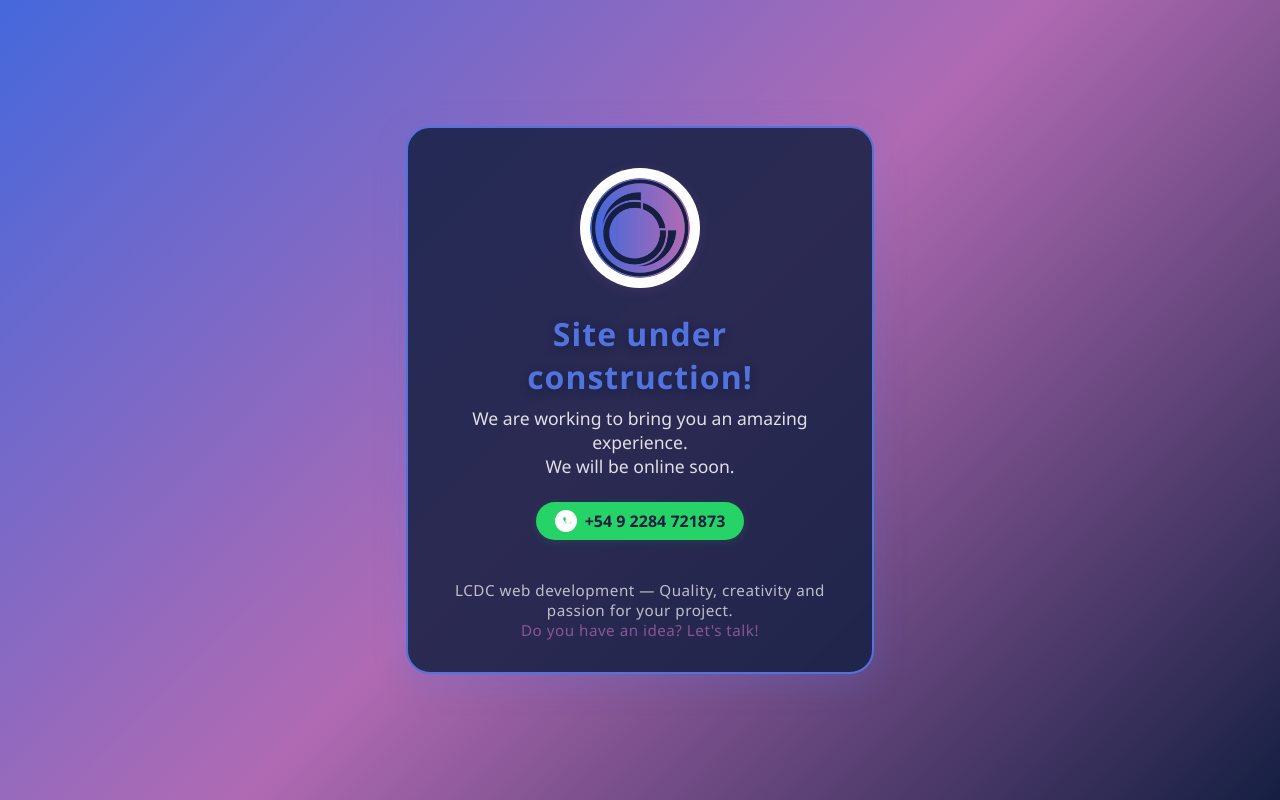
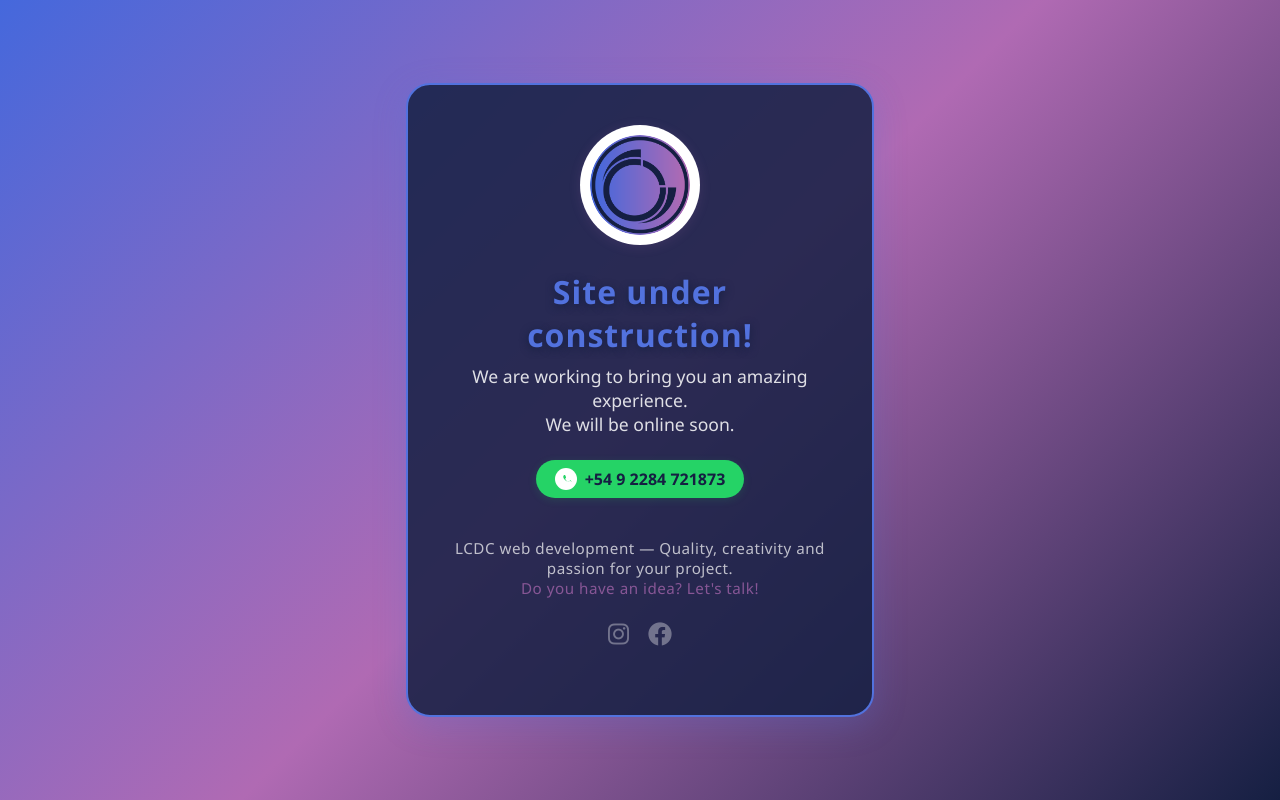
Before and after one commit to lacasadecompu/lcdc, a plain HTML site: page index.html in a window 1280 px wide. Drawn offline with Linux system fonts and the light colour scheme.

Commit message:
socials
add a socials IG FB

```diff
--- a/index.html
+++ b/index.html
@@ -20,6 +20,7 @@
   <meta name="twitter:description" content="Estamos trabajando para traerte una experiencia increíble. ¡Contactanos por WhatsApp!">
   <meta name="twitter:image" content="img/logo.png">
   <link rel="stylesheet" href="lcdc.css">
+  <link rel="stylesheet" href="https://cdnjs.cloudflare.com/ajax/libs/font-awesome/6.4.2/css/all.min.css" crossorigin="anonymous" referrerpolicy="no-referrer" />
   <script type="application/ld+json">
     {
       "@context": "https://schema.org",
@@ -43,6 +44,13 @@
     <div class="subtitle"></div>
     <a class="whatsapp" href="#" target="_blank" rel="noopener"></a>
     <div class="footer"></div>
+    <div class="social-footer">
+      <a href="https://www.instagram.com/lacasadecomputacion/" target="_blank" rel="noopener" aria-label="Instagram" class="ig-link">
+        <i class="fab fa-instagram"></i>
+      </a>
+      <a href="https://www.facebook.com/lacasadecompu/" target="_blank" rel="noopener" aria-label="Facebook" class="fb-link">
+        <i class="fab fa-facebook"></i>
+    </div>
   </div>
   <script src="content.js"></script>
 </body>
--- a/lcdc.css
+++ b/lcdc.css
@@ -76,6 +76,50 @@ h1 {
 .footer-idea {
   color: #B06AB3;
 }
+.social-footer {
+  margin-top: 1.2rem;
+  text-align: center;
+  opacity: 0.5;
+}
+.social-footer a {
+  text-decoration: none;
+}
+.ig-link {
+  color: #fff;
+  font-size: 1.5rem;
+  transition: color 0.2s, opacity 0.2s;
+  opacity: 0.7;
+}
+.ig-link:hover {
+  color: #B06AB3;
+  opacity: 1;
+}
+.ig-link .material-icons, .fb-link .material-icons {
+  font-size: 1.7rem;
+  vertical-align: middle;
+  color: #fff;
+  opacity: 0.7;
+  transition: color 0.2s, opacity 0.2s;
+}
+.ig-link:hover .material-icons {
+  color: #B06AB3;
+  opacity: 1;
+}
+.fb-link {
+  color: #fff;
+  font-size: 1.5rem;
+  margin-left: 0.8rem;
+  transition: color 0.2s, opacity 0.2s;
+  opacity: 0.7;
+}
+.fb-link:hover {
+  color: #5272DE;
+  opacity: 1;
+}
+.fb-link:hover .material-icons {
+  color: #5272DE;
+  opacity: 1;
+}
 @media (max-width: 500px) {
   .container { max-width: 95vw; padding: 1.2rem 0.5rem; }
   .logo { width: 70px; height: 70px; }
```
